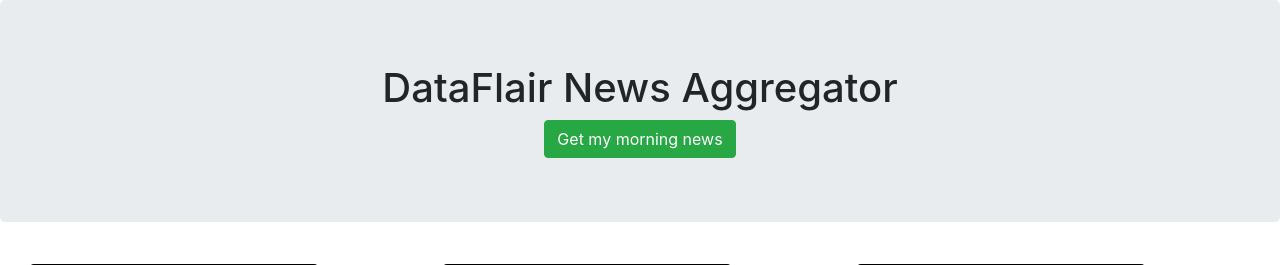
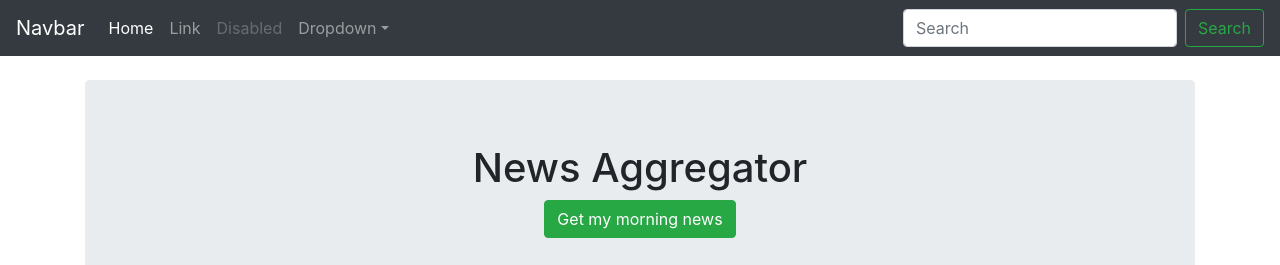
Before and after one commit to jbroig/crypto_news, a Django app: page / in a window 1280 px wide. Shown: the top 265 px of the page. Run offline with Django 3.2, Linux system fonts and the light colour scheme; data comes from the database, SQL or seed files in the repository; some libraries are stand-ins or nearby versions.

Commit message:
Added initial template

```diff
--- a/crypto_news_aggregator/settings.py
+++ b/crypto_news_aggregator/settings.py
@@ -119,4 +119,5 @@
 # Static files (CSS, JavaScript, Images)
 # https://docs.djangoproject.com/en/3.1/howto/static-files/
 
+STATIC_ROOT = 'static'
 STATIC_URL = '/static/'
--- /dev/null
+++ b/news/static/style.css
@@ -0,0 +1,7 @@
+body {
+  padding-top: 5rem;
+}
+.starter-template {
+  padding: 3rem 1.5rem;
+  text-align: center;
+}
--- /dev/null
+++ b/news/templates/base.html
@@ -0,0 +1,86 @@
+{% load static %}
+
+<!doctype html>
+<html lang="en">
+<head>
+    <meta charset="utf-8">
+    <meta name="viewport" content="width=device-width, initial-scale=1, shrink-to-fit=no">
+    <meta name="description" content="">
+    <meta name="author" content="">
+
+    <title>Starter Template for Bootstrap</title>
+
+    <link rel="canonical" href="https://getbootstrap.com/docs/4.0/examples/starter-template/">
+
+    <!-- Bootstrap core CSS -->
+    <link href="https://stackpath.bootstrapcdn.com/bootstrap/4.3.1/css/bootstrap.min.css"
+          rel="stylesheet"
+          integrity="sha384-ggOyR0iXCbMQv3Xipma34MD+dH/1fQ784/j6cY/iJTQUOhcWr7x9JvoRxT2MZw1T"
+          crossorigin="anonymous">
+
+    <!-- Custom styles for this template -->
+    <link href="starter-template.css" rel="stylesheet">
+
+    <!-- static CSS -->
+    <link rel="stylesheet" type="text/css" href="{% static 'style.css' %}">
+
+</head>
+
+<body>
+
+<nav class="navbar navbar-expand-md navbar-dark bg-dark fixed-top">
+    <a class="navbar-brand" href="#">Navbar</a>
+    <button class="navbar-toggler" type="button" data-toggle="collapse" data-target="#navbarsExampleDefault"
+            aria-controls="navbarsExampleDefault" aria-expanded="false" aria-label="Toggle navigation">
+        <span class="navbar-toggler-icon"></span>
+    </button>
+
+    <div class="collapse navbar-collapse" id="navbarsExampleDefault">
+        <ul class="navbar-nav mr-auto">
+            <li class="nav-item active">
+                <a class="nav-link" href="#">Home <span class="sr-only">(current)</span></a>
+            </li>
+            <li class="nav-item">
+                <a class="nav-link" href="#">Link</a>
+            </li>
+            <li class="nav-item">
+                <a class="nav-link disabled" href="#">Disabled</a>
+            </li>
+            <li class="nav-item dropdown">
+                <a class="nav-link dropdown-toggle" href="http://example.com" id="dropdown01" data-toggle="dropdown"
+                   aria-haspopup="true" aria-expanded="false">Dropdown</a>
+                <div class="dropdown-menu" aria-labelledby="dropdown01">
+                    <a class="dropdown-item" href="#">Action</a>
+                    <a class="dropdown-item" href="#">Another action</a>
+                    <a class="dropdown-item" href="#">Something else here</a>
+                </div>
+            </li>
+        </ul>
+        <form class="form-inline my-2 my-lg-0">
+            <input class="form-control mr-sm-2" type="text" placeholder="Search" aria-label="Search">
+            <button class="btn btn-outline-success my-2 my-sm-0" type="submit">Search</button>
+        </form>
+    </div>
+</nav>
+
+<main role="main" class="container">
+    {% block content %}
+
+    {% endblock %}
+
+
+</main><!-- /.container -->
+
+<!-- Bootstrap core JavaScript
+================================================== -->
+<!-- Placed at the end of the document so the pages load faster -->
+<script src="https://cdnjs.cloudflare.com/ajax/libs/jquery/3.4.1/jquery.min.js"
+        integrity="sha256-CSXorXvZcTkaix6Yvo6HppcZGetbYMGWSFlBw8HfCJo=" crossorigin="anonymous"></script>
+<script src="../../assets/js/vendor/popper.min.js"></script>
+<script src="https://stackpath.bootstrapcdn.com/bootstrap/4.3.1/js/bootstrap.bundle.min.js"
+        integrity="sha384-xrRywqdh3PHs8keKZN+8zzc5TX0GRTLCcmivcbNJWm2rs5C8PRhcEn3czEjhAO9o"
+        crossorigin="anonymous"></script>
+<script type="text/javascript"
+        src="https://cdnjs.cloudflare.com/ajax/libs/tempusdominus-bootstrap-4/5.0.0-alpha14/js/tempusdominus-bootstrap-4.min.js"></script>
+</body>
+</html>
--- a/news/templates/home.html
+++ b/news/templates/home.html
@@ -1,12 +1,8 @@
-<!DOCTYPE html>
-<html>
-<head>
-    <title></title>
-    <link rel="stylesheet" href="https://maxcdn.bootstrapcdn.com/bootstrap/4.0.0/css/bootstrap.min.css" integrity="sha384-Gn5384xqQ1aoWXA+058RXPxPg6fy4IWvTNh0E263XmFcJlSAwiGgFAW/dAiS6JXm" crossorigin="anonymous">
-</head>
-<body>
+{% extends "base.html" %}
+
+{% block content %}
 <div class="jumbotron">
-        <center><h1>DataFlair News Aggregator</h1>
+    <center><h1>News Aggregator</h1>
         <a href="{% url 'scrape' %}" class="btn btn-success">Get my morning news</a>
         </form>
     </center>
@@ -14,21 +10,15 @@
 <div class="card-columns" style="padding: 10px; margin: 20px;">
     {% for object in object_list %}
     <div class="card" style="width: 18rem;border:5px black solid;">
-  <img class="card-img-top" src = "{{ object.image }}">
+        <img class="card-img-top" src="{{ object.image }}">
         <div class="card-body">
-    <h5 class="card-title"><div class="card-body">
+            <h5 class="card-title">
+                <div class="card-body">
                     <a href="{{object.url}}"><h5 class="card-title">{{object.title}}</h5></a>
-    </div></h5>
+                </div>
+            </h5>
         </div>
     </div>
     {% endfor %}
 </div>
-</div>
-    <script
-src="http://code.jquery.com/jquery-3.3.1.min.js"
-integrity="sha256-FgpCb/KJQlLNfOu91ta32o/NMZxltwRo8QtmkMRdAu8="
-    crossorigin="anonymous"></script>
-    <script src="https://cdnjs.cloudflare.com/ajax/libs/popper.js/1.12.9/umd/popper.min.js" integrity="sha384-ApNbgh9B+Y1QKtv3Rn7W3mgPxhU9K/ScQsAP7hUibX39j7fakFPskvXusvfa0b4Q" crossorigin="anonymous"></script>
-    <script src="https://maxcdn.bootstrapcdn.com/bootstrap/4.0.0/js/bootstrap.min.js" integrity="sha384-JZR6Spejh4U02d8jOt6vLEHfe/JQGiRRSQQxSfFWpi1MquVdAyjUar5+76PVCmYl" crossorigin="anonymous"></script>
-</body>
-</html>
+{% endblock %}
```
Lines whose indentation alone changed are shown as unchanged.
